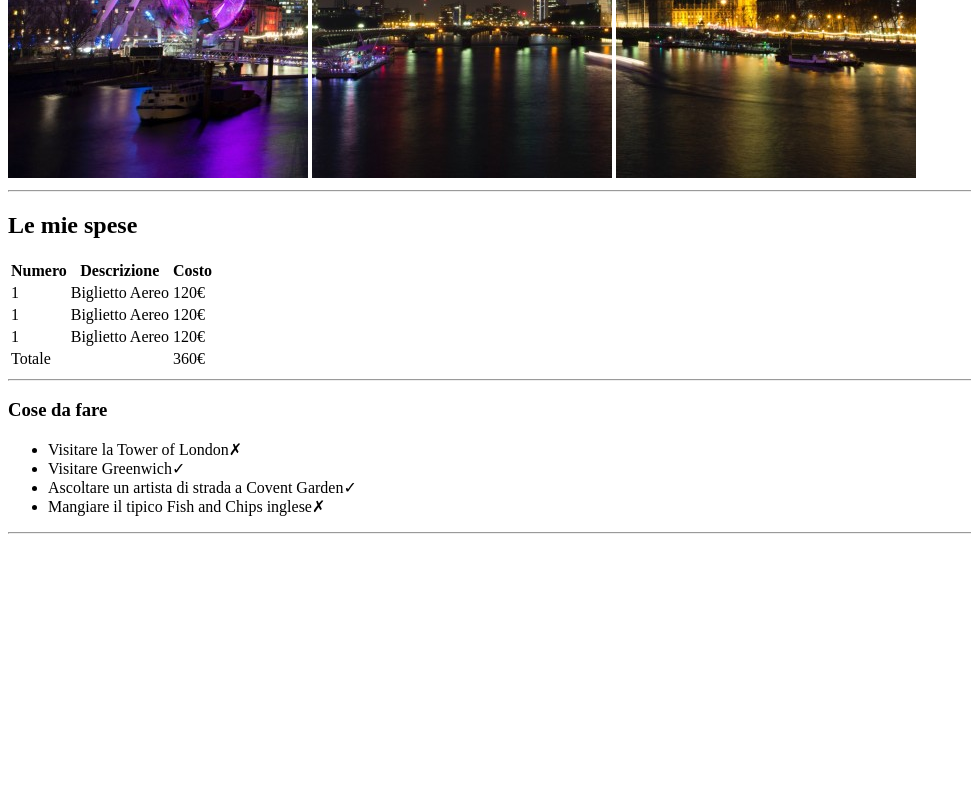
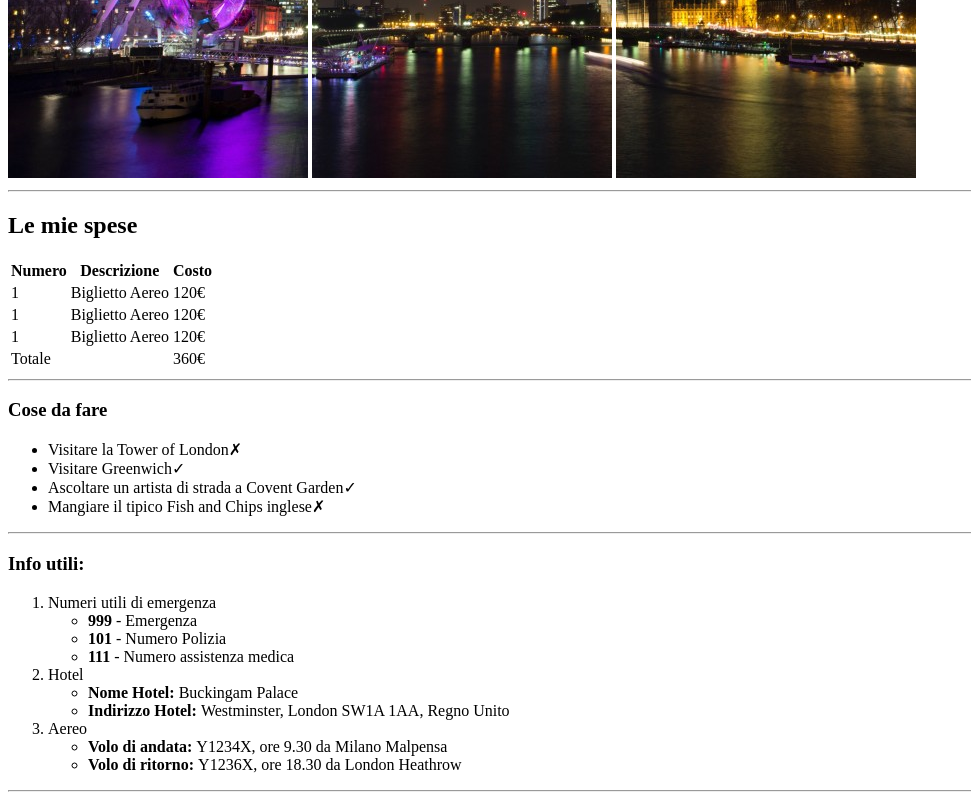
Before and after one commit to marcocalligaris/html-london-trip, a plain HTML site: page index.html in a window 1280 px wide. Shown: the part 502-1302 px from the top of the page, without its empty margins (0-971 px from the left). Before the commit the page ends 1044 px from the top, so only its background shows below. Drawn offline with Linux system fonts and the light colour scheme.

Commit message:
Added useful info

```diff
--- a/index.html
+++ b/index.html
@@ -65,6 +65,35 @@
             </ul>
             <hr>
         </section>
+        <section>
+            <!-- Informazioni utili -->
+            <h3>Info utili:</h3>
+                <ol>
+                    <li>
+                        Numeri utili di emergenza
+                        <ul>
+                            <li><strong>999</strong> - Emergenza</li>
+                            <li><strong>101</strong> - Numero Polizia</li>
+                            <li><strong>111</strong> - Numero assistenza medica</li>
+                        </ul>
+                    </li>
+                    <li>
+                        Hotel
+                        <ul>
+                            <li><strong>Nome Hotel: </strong>Buckingam Palace</li>
+                            <li><strong>Indirizzo Hotel: </strong>Westminster, London SW1A 1AA, Regno Unito</li>
+                        </ul>
+                    </li>
+                    <li>
+                        Aereo
+                        <ul>
+                            <li><strong>Volo di andata: </strong>Y1234X, ore 9.30 da Milano Malpensa</li>
+                            <li><strong>Volo di ritorno: </strong>Y1236X, ore 18.30 da London Heathrow</li>
+                        </ul>
+                    </li>
+                </ol>
+                <hr>
+        </section>
     </main>
 </body>
 </html>
```
